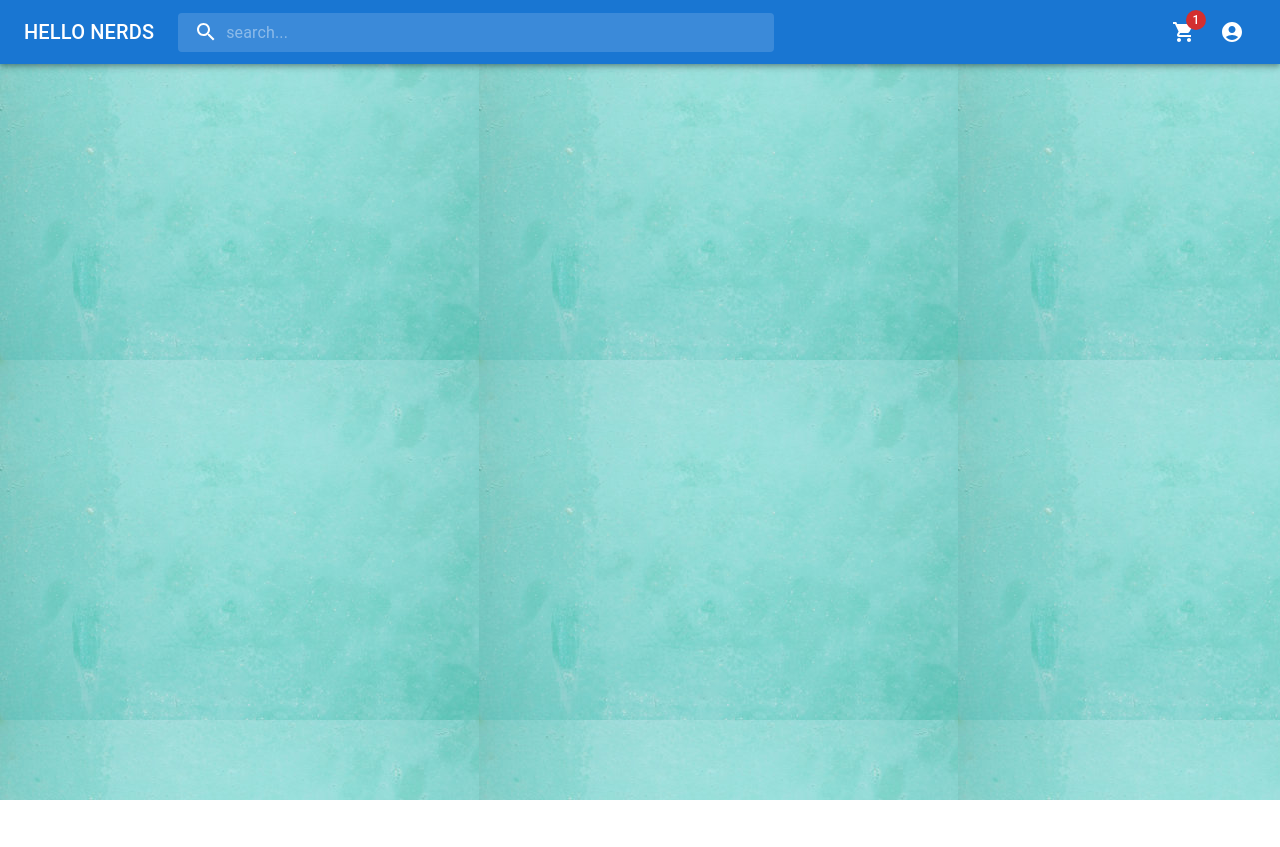
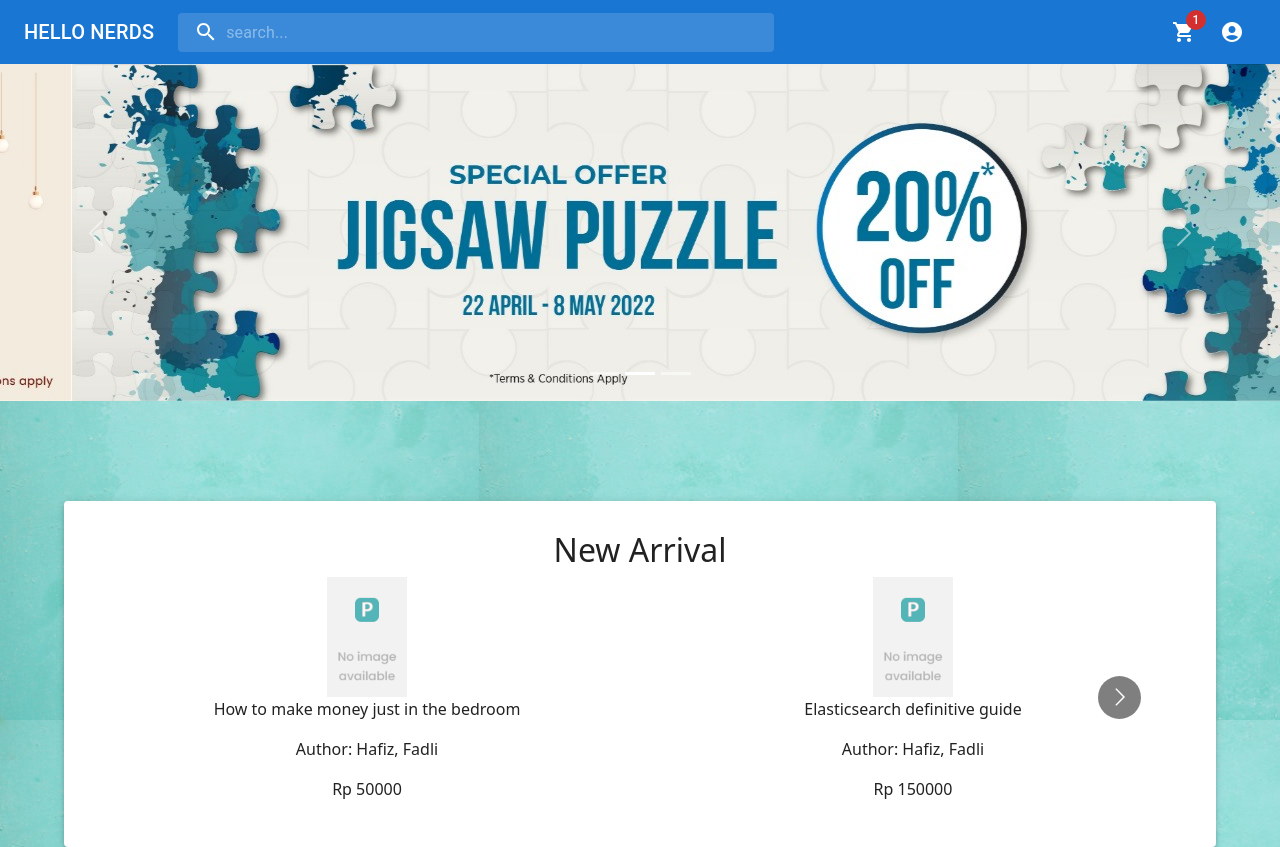
Before and after one commit to hafizmfadli/hello-nerds-web, a React (Create React App) app: page / in a window 1280 px wide. Before the commit the page ends 800 px from the top, so only its background shows below. Built offline with nearby package versions, Linux system fonts and the light colour scheme.

Commit message:
add home page

```diff
--- a/src/App.jsx
+++ b/src/App.jsx
@@ -1,8 +1,8 @@
-import Navbar from "./components/Navbar";
+import Home from "./pages/Home";
 
 function App() {
   return (
-    <Navbar />
+    <Home />
   );
 }
 
--- /dev/null
+++ b/src/pages/Home.jsx
@@ -0,0 +1,23 @@
+import React from "react";
+import Navbar from "../components/Navbar";
+import Slider from "../components/Slider";
+import CarouselProducts from "../components/CarouselProducts";
+import styled from "styled-components";
+
+const CarouselProductsContainer = styled.div`
+  margin-top: 100px;
+`;
+
+const Home = () => {
+  return (
+    <div>
+      <Navbar />
+      <Slider />
+      <CarouselProductsContainer>
+        <CarouselProducts title="New Arrival"/>
+      </CarouselProductsContainer>
+    </div>
+  );
+};
+
+export default Home;
```
